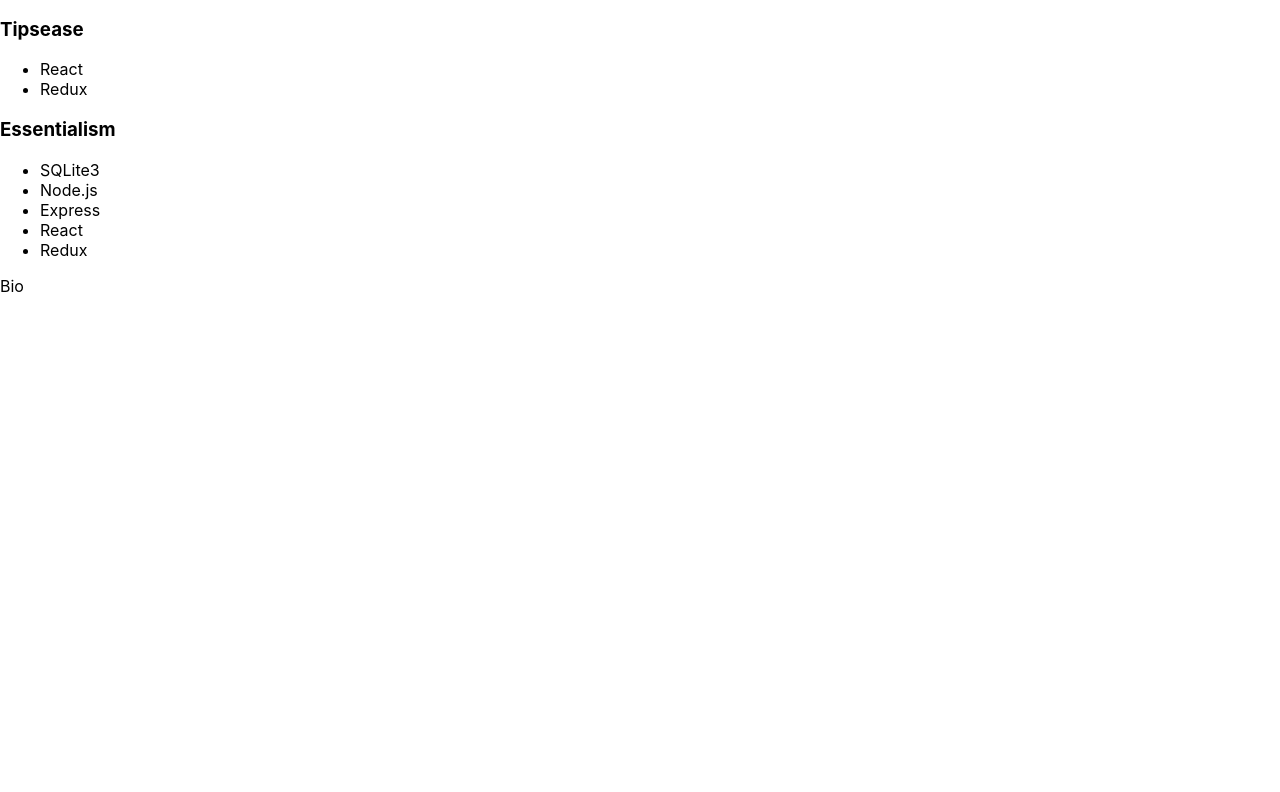
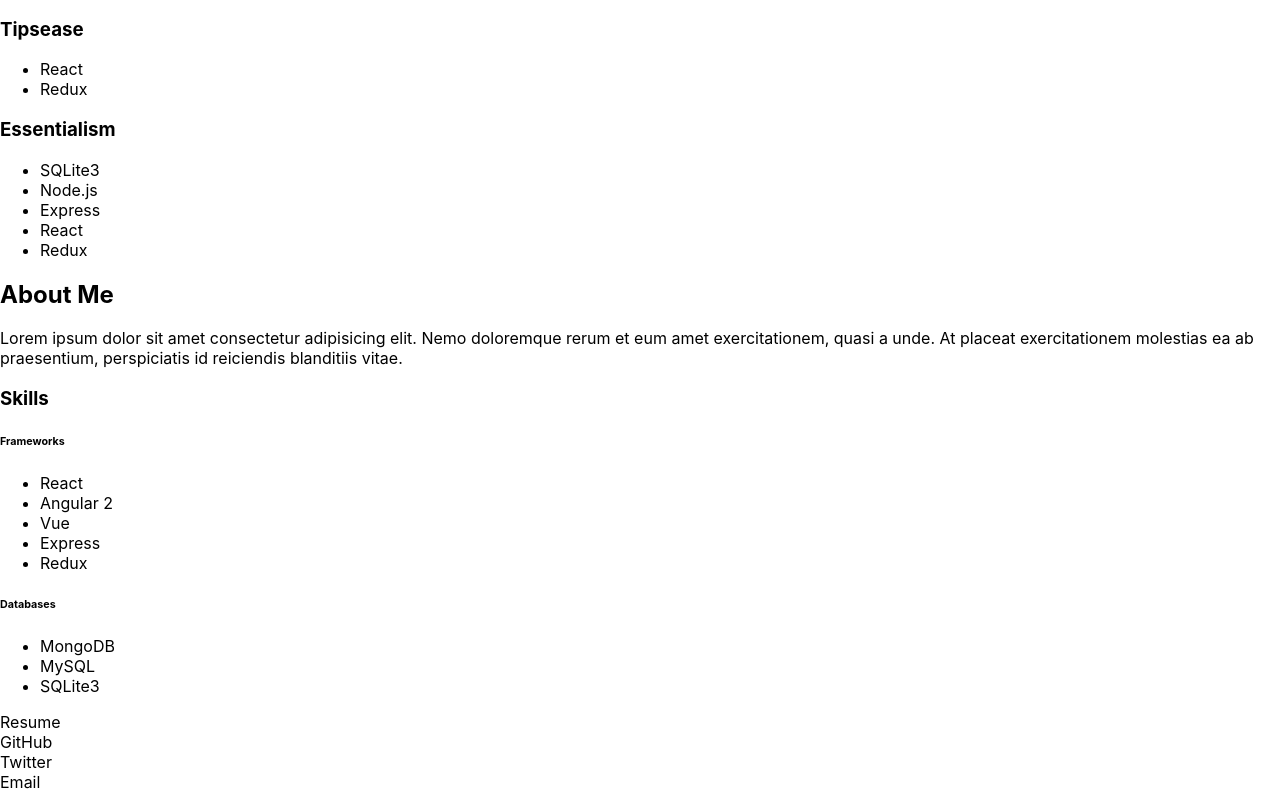
Before and after one commit to AnthonyJCampbell/portfolio-page, a React (Create React App) app: page / in a window 1280 px wide. Shown: the part 214-1006 px from the top of the page. Before the commit the page ends 800 px from the top, so only its background shows below. Built offline with nearby package versions, Linux system fonts and the light colour scheme.

Commit message:
Very basic layout finished

```diff
--- a/src/Components/Home/Bio/Bio.js
+++ b/src/Components/Home/Bio/Bio.js
@@ -2,7 +2,39 @@ import React from 'react';
 
 const Bio = () => {
   return (
-    <div>Bio</div>
+    <div>
+      <h2>About Me</h2>
+      <p>
+        Lorem ipsum dolor sit amet consectetur adipisicing elit.
+        Nemo doloremque rerum et eum amet exercitationem, quasi a unde.
+        At placeat exercitationem molestias ea ab praesentium,
+        perspiciatis id reiciendis blanditiis vitae.
+      </p>
+
+      <h3>Skills</h3>
+      {/* Dropdowns that reveal the skills */}
+      <h6>Frameworks</h6>
+      <ul>
+        <li>React</li>
+        <li>Angular 2</li>
+        <li>Vue</li>
+        <li>Express</li>
+        <li>Redux</li>
+      </ul>
+      <h6>Databases</h6>
+      <ul>
+        <li>MongoDB</li>
+        <li>MySQL</li>
+        <li>SQLite3</li>
+      </ul>
+
+      <nav>
+        <div>Resume</div>
+        <div>GitHub</div>
+        <div>Twitter</div>
+        <div>Email</div>
+      </nav>
+    </div>
   );
 };
 
```
